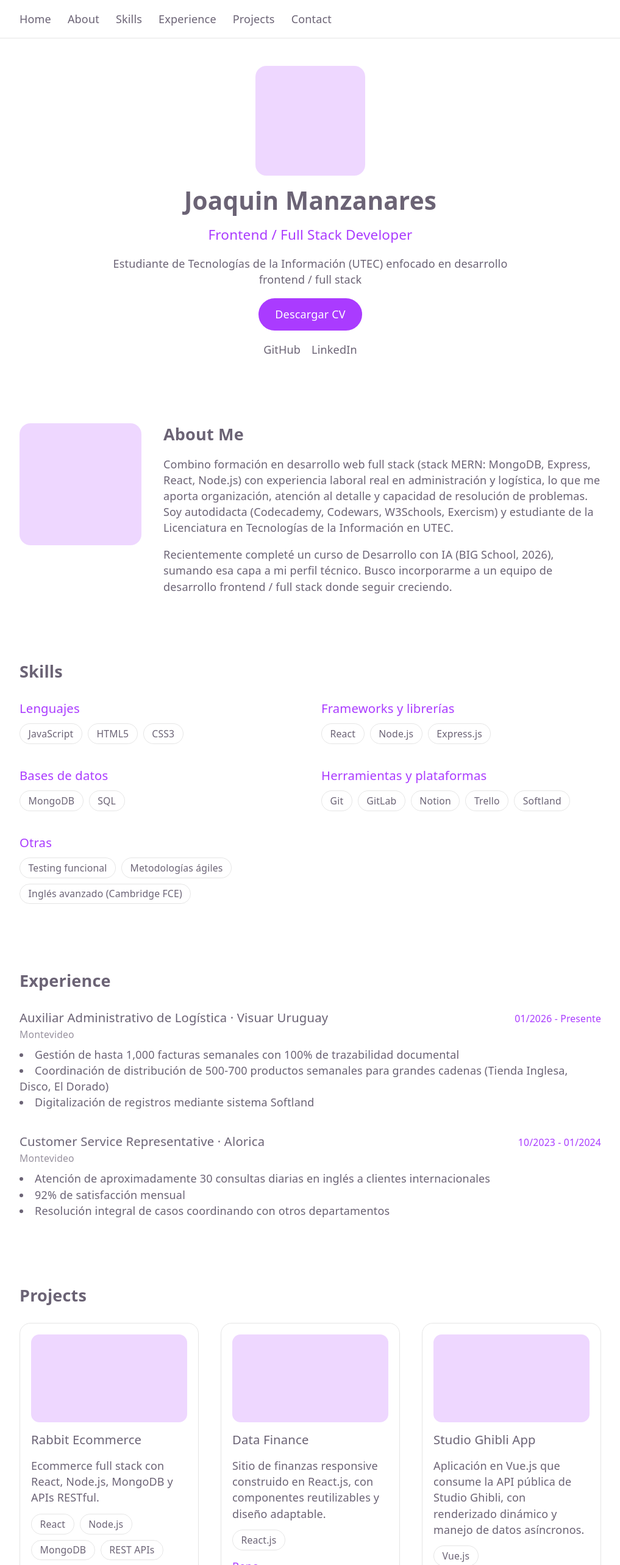
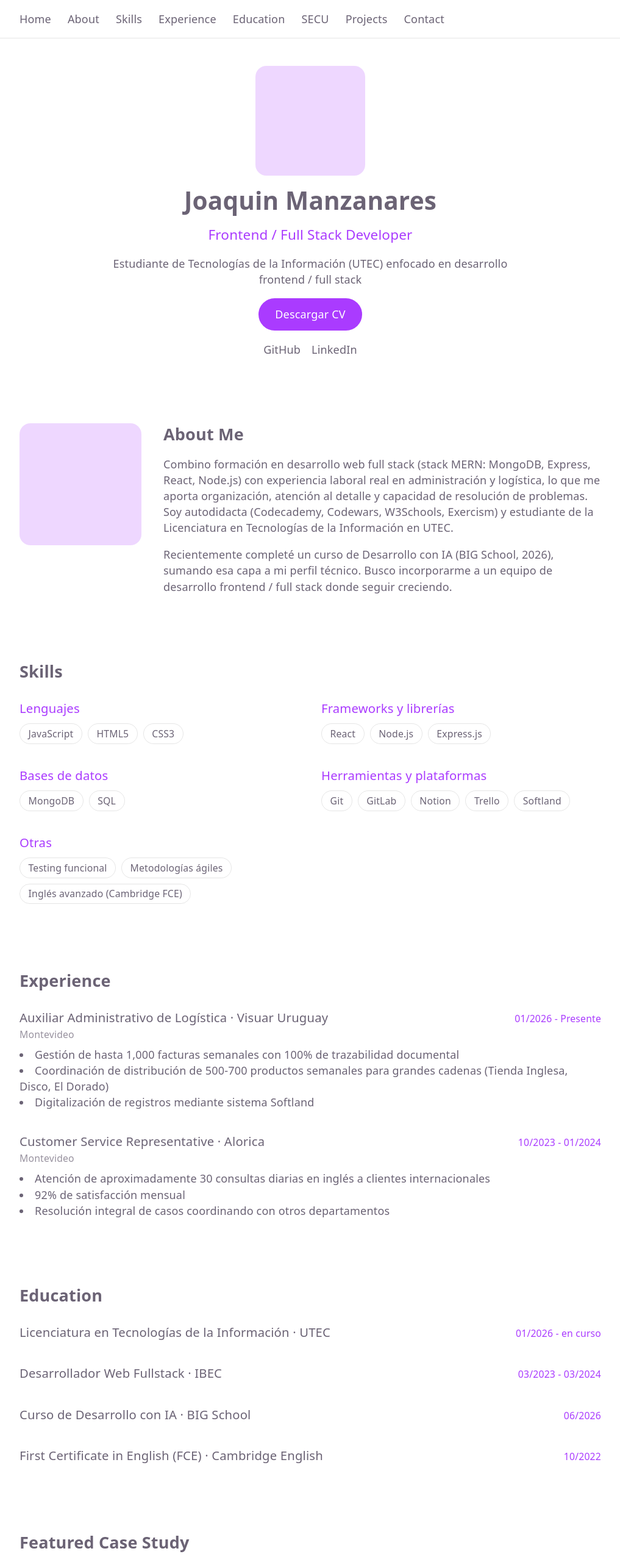
Before and after one commit to JoaquinManz/JoaquinManz.github.io, a React (Vite) app: page / in a window 1280 px wide. Shown: the top 2566 px of the page at 61% size, without its empty margins (131-1148 px from the left). Built offline with nearby package versions, Linux system fonts and the light colour scheme.

Commit message:
feat: wire Education and SECU sections into nav and app layout
Also completes ContactData fixture in the original Contact test with
phone/location so tsc -b type-checks cleanly (caught by the full
pipeline gate).

```diff
--- a/src/App.tsx
+++ b/src/App.tsx
@@ -3,6 +3,8 @@ import { Hero } from './components/Hero'
 import { About } from './components/About'
 import { Skills } from './components/Skills'
 import { Experience } from './components/Experience'
+import { Education } from './components/Education'
+import { Secu } from './components/Secu'
 import { Projects } from './components/Projects'
 import { Contact } from './components/Contact'
 import { navItems } from './data/nav'
@@ -10,6 +12,8 @@ import { heroData } from './data/hero'
 import { aboutData } from './data/about'
 import { skillsData } from './data/skills'
 import { experienceData } from './data/experience'
+import { educationData } from './data/education'
+import { secuData } from './data/secu'
 import { projectsData } from './data/projects'
 import { contactData } from './data/contact'
 
@@ -30,6 +34,12 @@ function App() {
         <section id="experience" className="scroll-mt-24">
           <Experience data={experienceData} />
         </section>
+        <section id="education" className="scroll-mt-24">
+          <Education data={educationData} />
+        </section>
+        <section id="secu" className="scroll-mt-24">
+          <Secu data={secuData} />
+        </section>
         <section id="projects" className="scroll-mt-24">
           <Projects data={projectsData} />
         </section>
--- a/src/data/nav.ts
+++ b/src/data/nav.ts
@@ -5,6 +5,8 @@ export const navItems: NavItem[] = [
   { id: 'about', label: 'About' },
   { id: 'skills', label: 'Skills' },
   { id: 'experience', label: 'Experience' },
+  { id: 'education', label: 'Education' },
+  { id: 'secu', label: 'SECU' },
   { id: 'projects', label: 'Projects' },
   { id: 'contact', label: 'Contact' },
 ]
```
Also changed, not shown: 2 other files (tests, documents, lock files or other folders).
